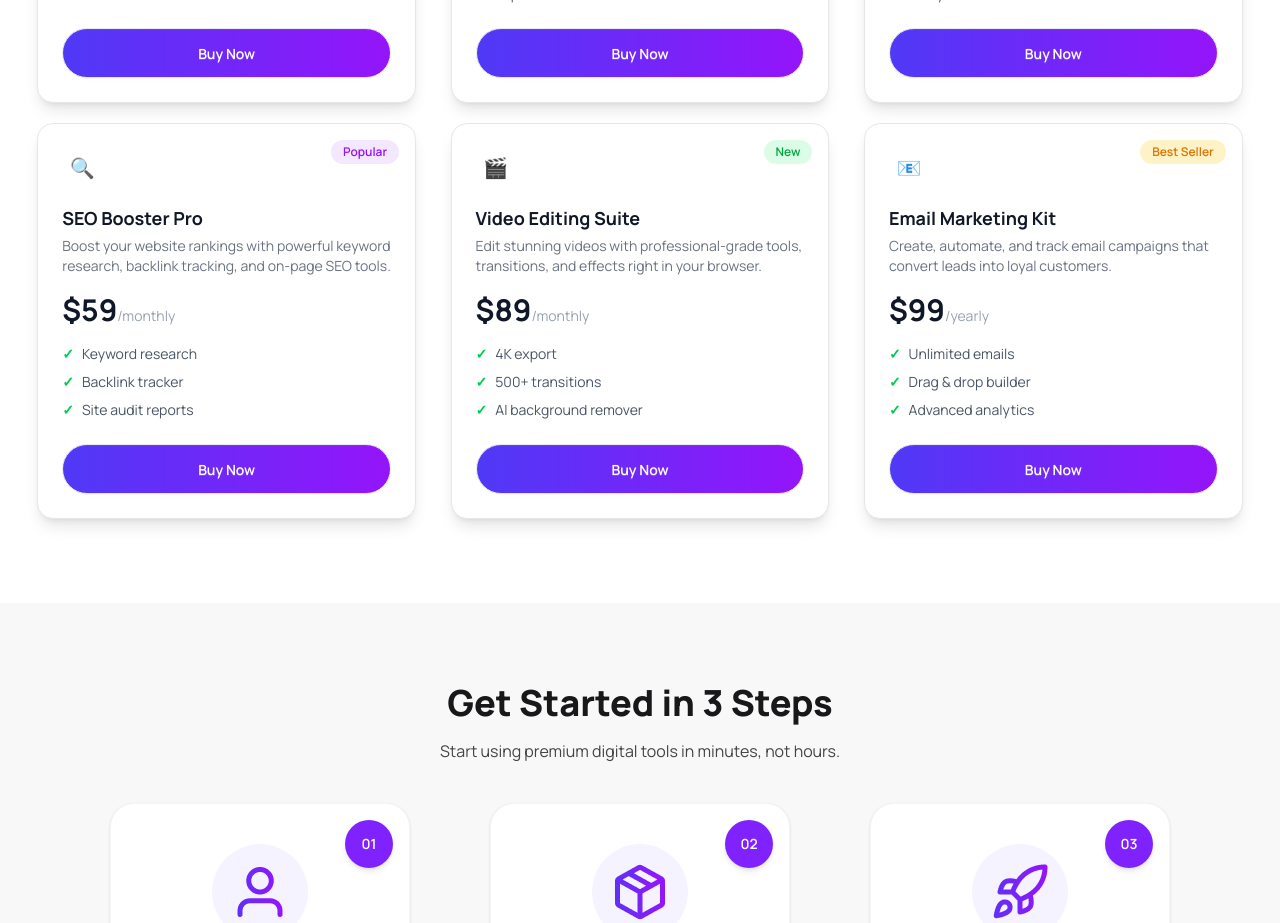
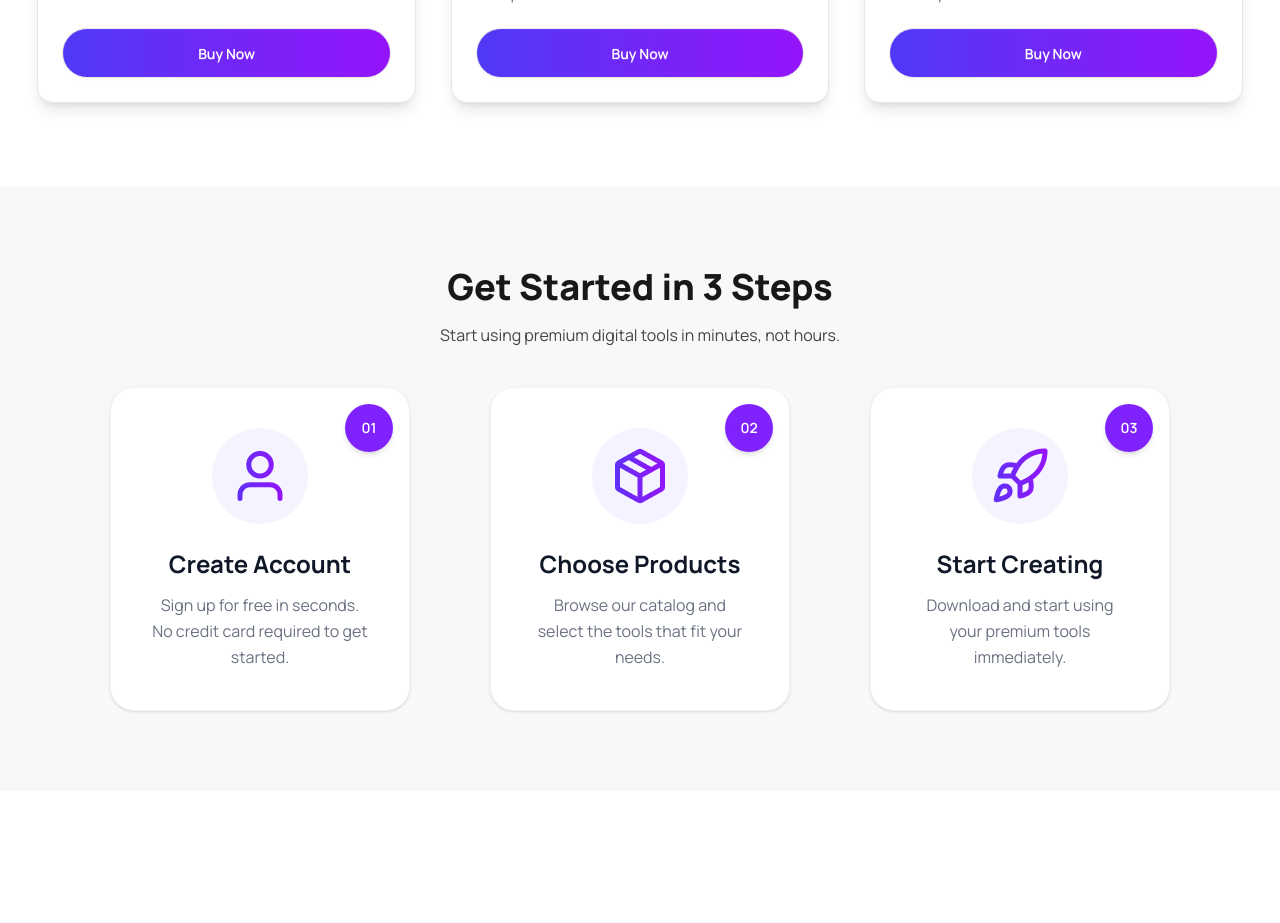
Before and after one commit to Hermitxxx/A06-reazul-hassan, a React (Vite) app: page / in a window 1280 px wide. Shown: the part 1940-2863 px from the top of the page. Built offline with nearby package versions, Linux system fonts and the light colour scheme.

Commit message:
react toastify added for the add to cart , remove and proceed to checkout button

```diff
--- a/package.json
+++ b/package.json
@@ -17,6 +17,7 @@
     "react-dom": "^19.2.4",
     "react-icons": "^5.6.0",
     "react-loader-spinner": "^8.0.2",
+    "react-toastify": "^11.0.5",
     "tailwindcss": "^4.2.2"
   },
   "devDependencies": {
--- a/public/data.json
+++ b/public/data.json
@@ -88,50 +88,5 @@
             "Analytics dashboard"
         ],
         "icon": "📱"
-    },
-    {
-        "id": 7,
-        "name": "SEO Booster Pro",
-        "description": "Boost your website rankings with powerful keyword research, backlink tracking, and on-page SEO tools.",
-        "price": 59,
-        "period": "monthly",
-        "tag": "Popular",
-        "tagType": "popular",
-        "features": [
-            "Keyword research",
-            "Backlink tracker",
-            "Site audit reports"
-        ],
-        "icon": "🔍"
-    },
-    {
-        "id": 8,
-        "name": "Video Editing Suite",
-        "description": "Edit stunning videos with professional-grade tools, transitions, and effects right in your browser.",
-        "price": 89,
-        "period": "monthly",
-        "tag": "New",
-        "tagType": "new",
-        "features": [
-            "4K export",
-            "500+ transitions",
-            "AI background remover"
-        ],
-        "icon": "🎬"
-    },
-    {
-        "id": 9,
-        "name": "Email Marketing Kit",
-        "description": "Create, automate, and track email campaigns that convert leads into loyal customers.",
-        "price": 99,
-        "period": "yearly",
-        "tag": "Best Seller",
-        "tagType": "best-seller",
-        "features": [
-            "Unlimited emails",
-            "Drag & drop builder",
-            "Advanced analytics"
-        ],
-        "icon": "📧"
     }
 ]
--- a/src/App.jsx
+++ b/src/App.jsx
@@ -10,6 +10,8 @@ import GetStarted from './GetStarted'
 import SimplePricing from './SimplePricing'
 import Workflow from './Workflow'
 import Footer from './Footer'
+import { ToastContainer } from 'react-toastify';
+import 'react-toastify/dist/ReactToastify.css';
 
 const pricePromise = axios.get('data.json')
 
@@ -43,6 +45,7 @@ function App() {
       <SimplePricing></SimplePricing>
       <Workflow></Workflow>
       <Footer></Footer>
+      <ToastContainer></ToastContainer>
     </>
   )
 }
--- a/src/Card.jsx
+++ b/src/Card.jsx
@@ -1,4 +1,5 @@
 import React from 'react';
+import { toast, Bounce } from 'react-toastify';
 
 // {
 //         "id": 1,
@@ -16,9 +17,45 @@ import React from 'react';
 //         "icon": "📝"
 //     }
 
-const Card = ({ price, setCart }) => {
+
+const Card = ({ price, setCart, cart }) => {
 
     const handleCart = () => {
+        const exist = cart.find(item => item.id === price.id)
+
+        if (!exist) {
+            toast.success(`Added to cart`, {
+                position: "top-right",
+                autoClose: 3000,
+                hideProgressBar: false,
+                closeOnClick: false,
+                pauseOnHover: false,
+                draggable: true,
+                progress: undefined,
+                style: {
+                    background: "linear-gradient(to right, #4F39F6, #9514FA)",
+                },
+                theme: "colored",
+                transition: Bounce,
+            });
+        }
+        else {
+            toast.success(`Added to cart`, {
+                position: "top-right",
+                autoClose: 3000,
+                hideProgressBar: false,
+                closeOnClick: false,
+                pauseOnHover: false,
+                draggable: true,
+                progress: undefined,
+                style: {
+                    background: "linear-gradient(to right, #4F39F6, #9514FA)",
+                },
+                theme: "colored",
+                transition: Bounce,
+            });
+        }
+
         setCart(currentCart => {
             const exist = currentCart.find(item => item.id === price.id)
 
--- a/src/Cards.jsx
+++ b/src/Cards.jsx
@@ -2,6 +2,7 @@
 import Card from './Card'
 import CartCard from './CartCard';
 import { ShoppingCart } from 'lucide-react';
+import { toast, Bounce } from 'react-toastify';
 
 const Cards = ({ pricePromiseData, setCart, cart, page, setPage }) => {
 
@@ -20,11 +21,22 @@ const Cards = ({ pricePromiseData, setCart, cart, page, setPage }) => {
     }
 
     const handleCheckout = () => {
+        toast.info('Proceed to checkout!', {
+            position: "top-right",
+            autoClose: 2000,
+            hideProgressBar: false,
+            closeOnClick: false,
+            pauseOnHover: false,
+            draggable: true,
+            progress: undefined,
+            theme: "colored",
+            transition: Bounce,
+        });
         setCart([])
     }
     return (
         <section>
-            <div className="products text-center my-10 container mx-auto">
+            <div className="products text-center my-10 container mx-auto max-sm:px-3">
                 <h1 className='font-extrabold text-4xl mb-5'>Premium Digital Tools</h1>
                 <p className='opacity-80'>Choose from our curated collection of premium digital products designed</p>
                 <p className='opacity-80'>to boost your productivity and creativity.</p>
--- a/src/CartCard.jsx
+++ b/src/CartCard.jsx
@@ -1,8 +1,20 @@
 import React from 'react';
+import { toast, Bounce } from 'react-toastify';
 
 const CartCard = ({ price, setCart }) => {
 
     const handleCart = () => {
+        toast.error('Item removed from cart!', {
+            position: "top-right",
+            autoClose: 3000,
+            hideProgressBar: false,
+            closeOnClick: false,
+            pauseOnHover: false,
+            draggable: true,
+            progress: undefined,
+            theme: "colored",
+            transition: Bounce,
+        });
         setCart((currentCart) => {
             const filteredCart = currentCart.filter(item => item.id !== price.id)
             return filteredCart
--- a/src/Navbar.jsx
+++ b/src/Navbar.jsx
@@ -38,7 +38,7 @@ const Navbar = ({ setPage }) => {
                             <li><button onClick={() => handlePage('faq')}>FAQ</button></li>
                         </ul>
                     </div>
-                    <div className="navbar-end gap-1 md:gap-2">
+                    <div className="navbar-end gap-2">
                         <a className='cursor-pointer'><ShoppingCart /></a>
                         <button className="btn btn-ghost rounded-full hidden sm:inline-flex">Login</button>
                         <button className="btn btn-sm md:btn-md rounded-full bg-brand-gradient text-white">Get Started</button>
```
Also changed, not shown: 1 other file (tests, documents, lock files or other folders).
